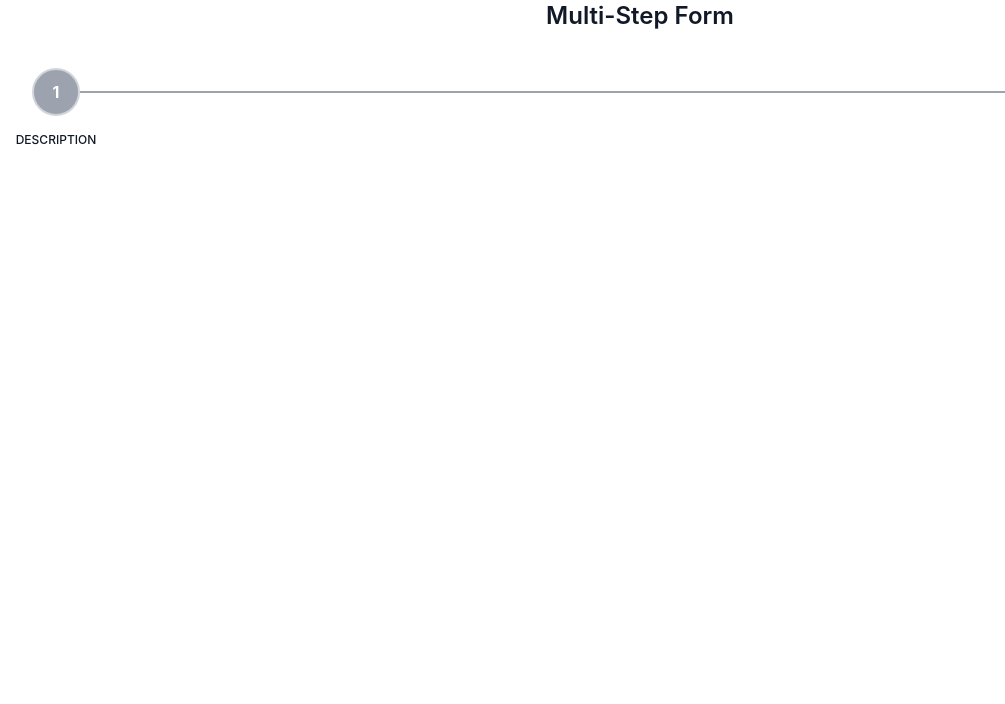
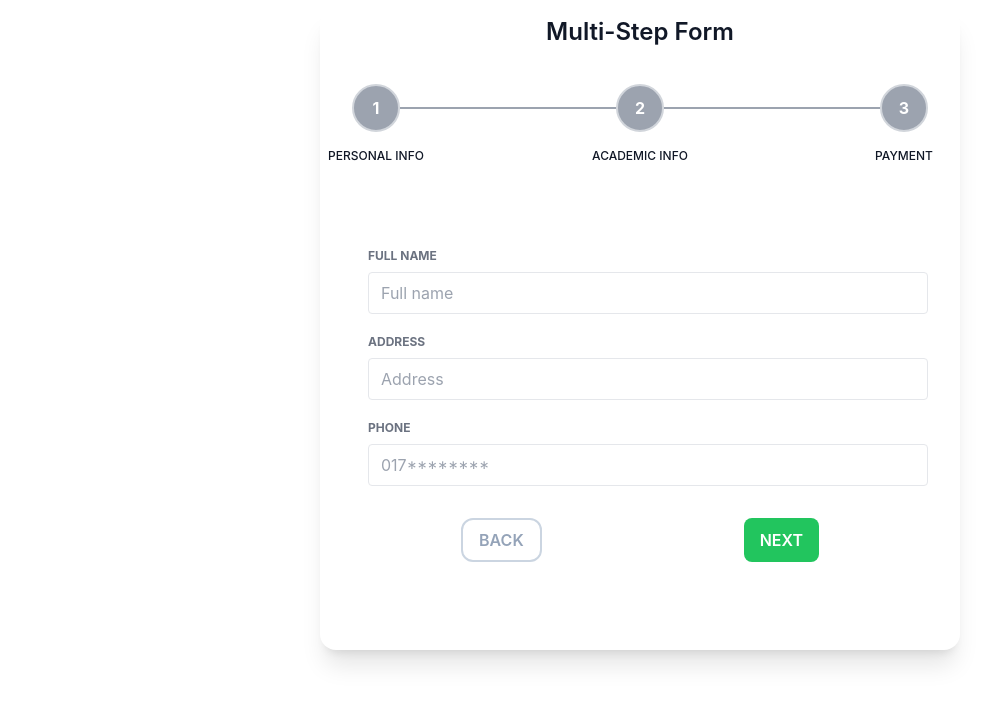
Before and after one commit to rakibul-cse-diu/multi-step-form, a React (Create React App) app: page / in a window 1280 px wide. Shown: the top 704 px of the page, without its empty margins (0-1005 px from the left). Built offline with nearby package versions, Linux system fonts and the light colour scheme.

Commit message:
creat redux features for manage state

```diff
--- a/package.json
+++ b/package.json
@@ -8,7 +8,9 @@
     "@testing-library/user-event": "^13.5.0",
     "react": "^18.2.0",
     "react-dom": "^18.2.0",
+    "react-redux": "^8.0.2",
     "react-scripts": "5.0.1",
+    "redux": "^4.2.0",
     "web-vitals": "^2.1.4"
   },
   "scripts": {
--- a/src/App.js
+++ b/src/App.js
@@ -1,13 +1,17 @@
 import './App.css';
+import PersonalInfo from './components/Information/PersonalInfo';
 import Steps from './components/Steps/Steps';
 
 function App() {
   return (
-    <div className="App">
+    <div className="App mx-auto rounded-2xl bg-white py-2 mt-2 shadow-xl md:w-1/2">
       <h1 className='text-2xl text-gray-900 font-semibold'>Multi-Step Form</h1>
 
       <div className='horizontal container mt-5'>
         <Steps />
+        <div className='my-10 p-10'>
+          <PersonalInfo />
+        </div>
       </div>
     </div>
   );
--- /dev/null
+++ b/src/StateManagement/action/formActions.js
@@ -0,0 +1,17 @@
+import { DECREASE, INCREASE, SAVE_INFO } from "../constants/formConstants"
+
+export const increaseStep = () => {
+    return {
+        type: INCREASE
+    }
+}
+export const decreaseStep = () => {
+    return {
+        type: DECREASE
+    }
+}
+export const SaveInfo = (data) => {
+    return {
+        type: SAVE_INFO
+    }
+}
--- /dev/null
+++ b/src/StateManagement/constants/formConstants.js
@@ -0,0 +1,3 @@
+export const INCREASE = "INCREASE";
+export const DECREASE = "DECREASE";
+export const SAVE_INFO = "SAVE_INFO";
--- /dev/null
+++ b/src/StateManagement/reducers/formReducer.js
@@ -0,0 +1,33 @@
+import { DECREASE, INCREASE, SAVE_INFO } from "../constants/formConstants";
+
+const initialFormState = {
+    step: 1,
+    userInfo: {}
+}
+
+const formReducer = (state = initialFormState, action) => {
+    switch (action.type) {
+        case INCREASE:
+            return {
+                ...state,
+                step: state.step + 1
+            };
+
+        case DECREASE:
+            return {
+                ...state,
+                step: state.step - 1
+            };
+
+        case SAVE_INFO:
+            return {
+                ...state,
+                userInfo: { ...state.userInfo, ...action.payload }
+            };
+
+        default:
+            return state;
+    }
+}
+
+export default formReducer;
--- /dev/null
+++ b/src/StateManagement/store/store.js
@@ -0,0 +1,6 @@
+import { createStore } from "redux";
+import formReducer from "../reducers/formReducer";
+
+const store = createStore(formReducer);
+
+export default store;
--- /dev/null
+++ b/src/components/Information/AcademicInfo.js
@@ -0,0 +1,11 @@
+import React from 'react';
+
+const AcademicInfo = () => {
+    return (
+        <div>
+
+        </div>
+    );
+};
+
+export default AcademicInfo;
--- /dev/null
+++ b/src/components/Information/PaymentInfo.js
@@ -0,0 +1,11 @@
+import React from 'react';
+
+const PaymentInfo = () => {
+    return (
+        <div>
+
+        </div>
+    );
+};
+
+export default PaymentInfo;
--- /dev/null
+++ b/src/components/Information/PersonalInfo.js
@@ -0,0 +1,59 @@
+import React from 'react';
+import StepsControll from '../Steps/StepsControll';
+
+const PersonalInfo = () => {
+    return (
+        <div className="flex flex-col">
+            <form action="">
+                <div className="mx-2 w-full">
+                    <div className="mt-3 h-6 text-xs text-left font-bold uppercase leading-8 text-gray-500">
+                        Full Name
+                    </div>
+                    <div className="my-2 flex rounded border border-gray-200 bg-white p-1">
+                        <input
+                            type="text"
+                            autoComplete='off'
+                            name="fullname"
+                            placeholder="Full name"
+                            required
+                            className="w-full appearance-none p-1 px-2 text-gray-800 outline-none"
+                        />
+                    </div>
+                </div>
+                <div className="mx-2 w-full">
+                    <div className="mt-3 h-6 text-xs text-left font-bold uppercase leading-8 text-gray-500">
+                        Address
+                    </div>
+                    <div className="my-2 flex rounded border border-gray-200 bg-white p-1">
+                        <input
+                            autoComplete='off'
+                            name="address"
+                            placeholder="Address"
+                            type="text"
+                            required
+                            className="w-full appearance-none p-1 px-2 text-gray-800 outline-none"
+                        />
+                    </div>
+                </div>
+                <div className="mx-2 w-full">
+                    <div className="mt-3 h-6 text-xs text-left font-bold uppercase leading-8 text-gray-500">
+                        Phone
+                    </div>
+                    <div className="my-2 flex rounded border border-gray-200 bg-white p-1">
+                        <input
+                            autoComplete='off'
+                            name="phone"
+                            placeholder="017********"
+                            type="number"
+                            required
+                            className="w-full appearance-none p-1 px-2 text-gray-800 outline-none"
+                        />
+                    </div>
+                </div>
+                <StepsControll />
+            </form>
+        </div>
+    );
+};
+
+export default PersonalInfo;
--- a/src/components/Steps/Steps.js
+++ b/src/components/Steps/Steps.js
@@ -9,11 +9,32 @@ const Steps = () => {
                         <h5>1</h5>
                     </div>
                     <div className="absolute top-0  text-center mt-16 w-32 text-xs font-medium uppercase text-gray-900">
-                        description
+                        <span>Personal info</span>
                     </div>
                 </div>
             </div>
             <div className="flex-auto border-t-2 transition duration-500 ease-in-out border-gray-400"></div>
+            <div className="flex items-center">
+                <div className="relative flex flex-col items-center text-teal-600">
+                    <div className="rounded-full transition duration-500 ease-in-out border-2 border-gray-300 h-12 w-12 flex items-center justify-center py-3 bg-gray-400 text-white font-bold" >
+                        <h5>2</h5>
+                    </div>
+                    <div className="absolute top-0  text-center mt-16 w-32 text-xs font-medium uppercase text-gray-900">
+                        <span>Academic info</span>
+                    </div>
+                </div>
+            </div>
+            <div className="flex-auto border-t-2 transition duration-500 ease-in-out border-gray-400"></div>
+            <div className="flex items-center">
+                <div className="relative flex flex-col items-center text-teal-600">
+                    <div className="rounded-full transition duration-500 ease-in-out border-2 border-gray-300 h-12 w-12 flex items-center justify-center py-3 bg-gray-400 text-white font-bold" >
+                        <h5>3</h5>
+                    </div>
+                    <div className="absolute top-0  text-center mt-16 w-32 text-xs font-medium uppercase text-gray-900">
+                        <span>Payment</span>
+                    </div>
+                </div>
+            </div>
         </div>
     );
 };
--- a/src/components/Steps/StepsControll.js
+++ b/src/components/Steps/StepsControll.js
@@ -2,8 +2,15 @@ import React from 'react';
 
 const StepsControll = () => {
     return (
-        <div>
+        <div className="container mt-8 flex justify-around">
+            <button
+                className="cursor-pointer rounded-xl border-2 border-slate-300 bg-white py-2 px-4 font-semibold uppercase text-slate-400 transition duration-200 ease-in-out hover:bg-slate-700 hover:text-white">
+                Back
+            </button>
 
+            <button className="cursor-pointer rounded-lg bg-green-500 py-2 px-4 font-semibold uppercase text-white transition duration-200 ease-in-out hover:bg-slate-700 hover:text-white">
+                Next
+            </button>
         </div>
     );
 };
--- a/src/index.js
+++ b/src/index.js
@@ -3,11 +3,15 @@ import ReactDOM from 'react-dom/client';
 import './index.css';
 import App from './App';
 import reportWebVitals from './reportWebVitals';
+import { Provider } from 'react-redux';
+import store from './StateManagement/store/store';
 
 const root = ReactDOM.createRoot(document.getElementById('root'));
 root.render(
   <React.StrictMode>
-    <App />
+    <Provider store={store}>
+      <App />
+    </Provider>
   </React.StrictMode>
 );
 
```
Also changed, not shown: 1 other file (tests, documents, lock files or other folders).
